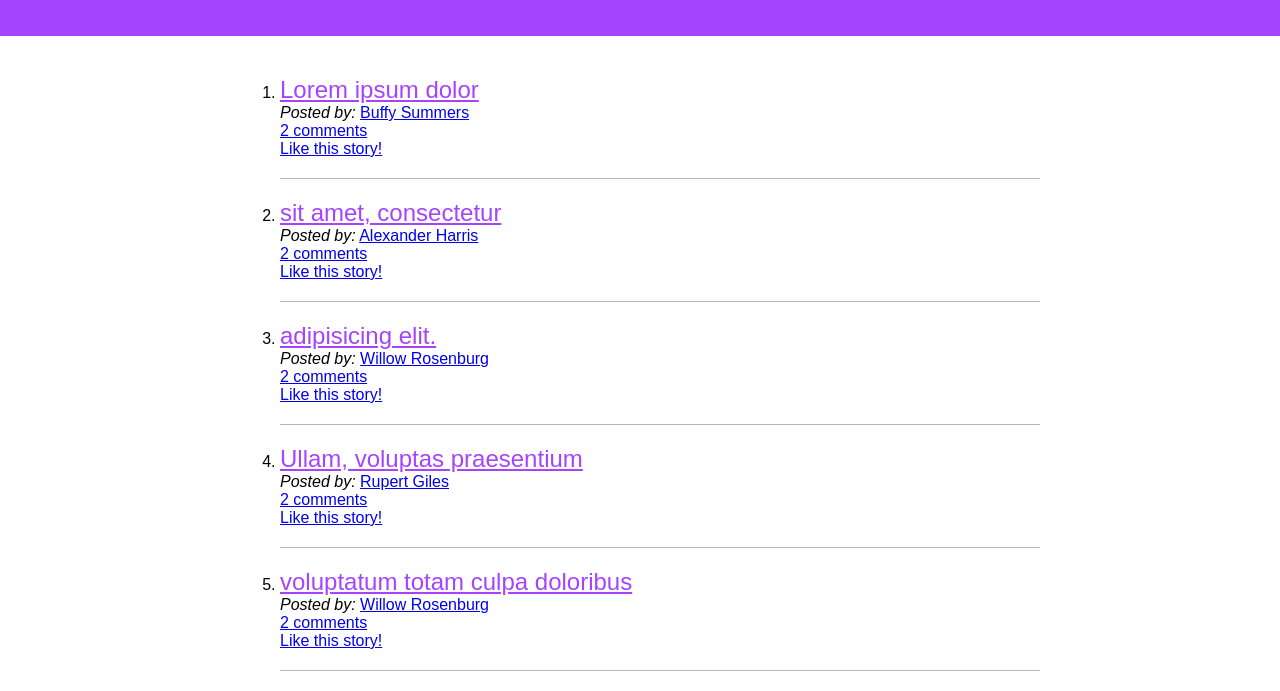
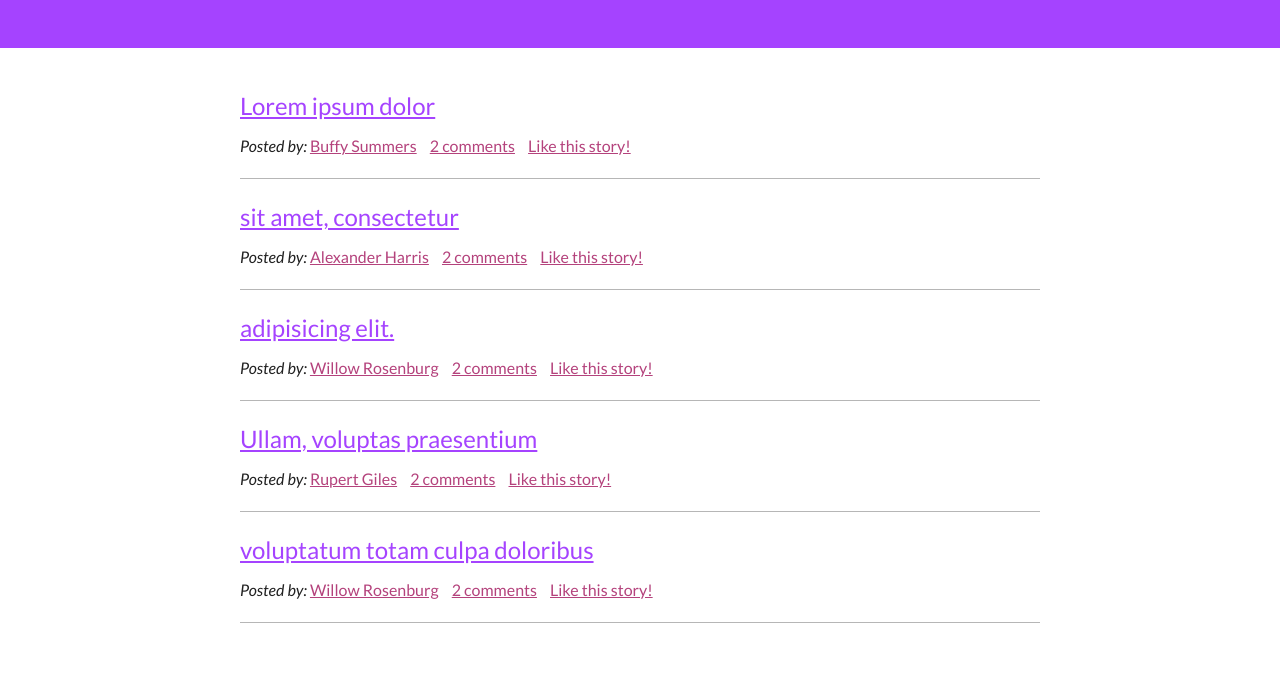
Before and after one commit to MrsHannahJ/FrontEndNews, a plain HTML site: page index.html in a window 1280 px wide. Shown: the part 121-812 px from the top of the page. Drawn offline with Linux system fonts and the light colour scheme.

Commit message:
style news meta

```diff
--- a/index.html
+++ b/index.html
@@ -3,6 +3,8 @@
   <head>
     <title> Front End News </title>
     <meta charset="UTF-8" />
+  <link rel='stylesheet' href='https://fonts.googleapis.com/css?family=Montserrat:700' />
+  <link rel='stylesheet' href='https://fonts.googleapis.com/css?family=Lato:400,400italic,700' />
   <link rel="stylesheet" href="normalize.css"/>
   <link rel="stylesheet" href="main.css"/>
   </head>
--- a/main.css
+++ b/main.css
@@ -4,7 +4,7 @@
 *
 *  White:              #ffffff
 *  Orange:             #F19074
-*  Purple (bright):    #8436CC
+*  Pink:               #B4427C
 *  Purple (dark):      #53227F
 *  Purple (medium):    #A543FF
 *  Purple (light):     #CA90FF
@@ -17,7 +17,10 @@
 *  Base
 -----------------------------------------------------*/
 body{
-
+  color: #212121;
+  font-family: 'Lato', sans-serif;
+  font-size: 16px;
+  line-height: 1.5;
 }
 
 h1,h2,h3,h4,h5,h6{
@@ -29,11 +32,17 @@ p{
 }
 
 a{
+ color:#B4427C;
+}
 
+a:active,
+a:hover,
+a:focus{
+  color:#F19074;
 }
 
 
-ul{
+ol, ul{
   margin: 0;
   padding: 0;
   list-style-type: none;
@@ -84,5 +93,12 @@ li{
 
 .news-link{
   color:#A543FF;
+  display: block;
   font-size:24px;
+  margin-bottom:10px;
 }
+
+.news-meta-item{
+  display:inline;
+  margin-right: 10px;
+}
```
